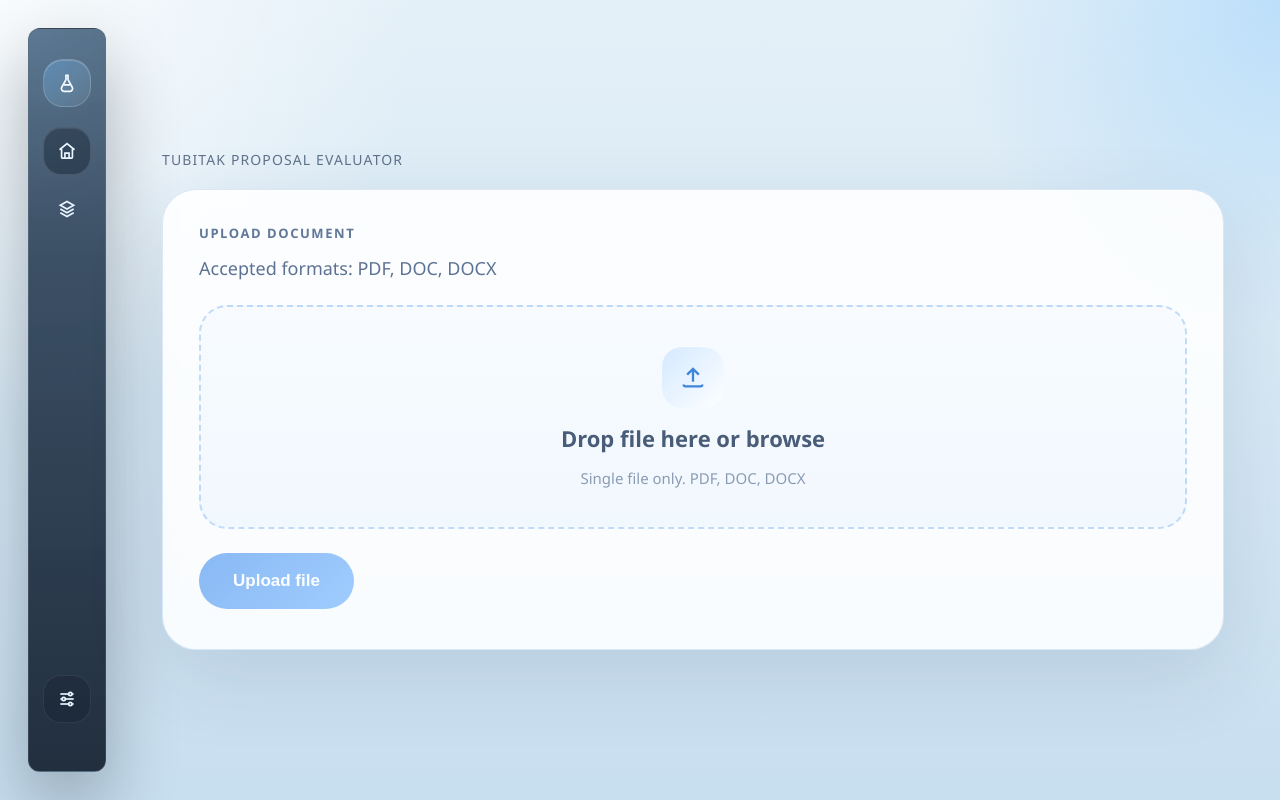
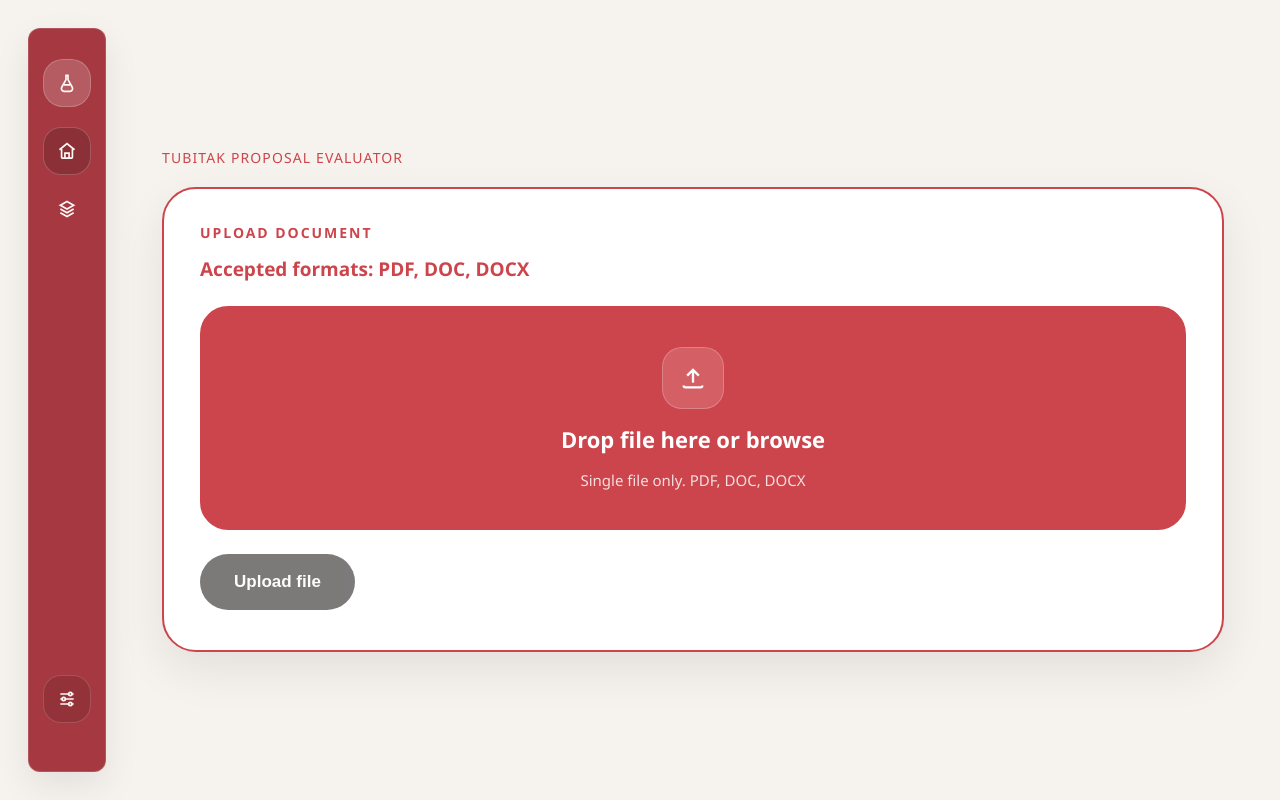
Before and after one commit to 214X/tubitak-proposal-evaluator, a Next.js app in the folder frontend/: page /home in a window 1280 px wide. Built offline with nearby package versions, Linux system fonts and the light colour scheme; no server answers.

Commit message:
Themes updated.

```diff
--- a/frontend/components/layout/app-shell/app-shell.module.css
+++ b/frontend/components/layout/app-shell/app-shell.module.css
@@ -5,33 +5,35 @@
   --sidebar-inline-padding: 10px;
   --sidebar-control-size: 48px;
   --sidebar-control-radius: 18px;
-  --app-bg-start: #e4f0f8;
-  --app-bg-end: #c8dff0;
-  --app-text: #10243f;
-  --app-muted: #60718b;
-  --app-panel: rgba(255, 255, 255, 0.74);
-  --app-panel-strong: rgba(255, 255, 255, 0.9);
-  --app-panel-border: rgba(255, 255, 255, 0.42);
-  --app-shadow: 0 24px 80px rgba(20, 36, 63, 0.16);
-  --sidebar-bg-top: rgba(53, 78, 104, 0.9);
-  --sidebar-bg-bottom: rgba(19, 31, 47, 0.92);
-  --sidebar-border: rgba(255, 255, 255, 0.1);
-  --sidebar-text: #f5fbff;
-  --sidebar-muted: rgba(230, 241, 255, 0.72);
-  --sidebar-hover: rgba(255, 255, 255, 0.08);
-  --sidebar-active: rgba(10, 20, 35, 0.36);
-  --sidebar-active-border: rgba(255, 255, 255, 0.12);
-  --accent: #4da6ff;
-  --accent-strong: #2f80ed;
+  --app-bg: #f6f2ee;
+  --app-text: #171312;
+  --app-muted: #726460;
+  --app-panel: #ffffff;
+  --app-panel-strong: #fcfaf8;
+  --app-panel-border: rgba(205, 69, 76, 0.22);
+  --app-shadow: 0 18px 48px rgba(18, 14, 13, 0.08);
+  --sidebar-bg: #a53840;
+  --sidebar-border: rgba(255, 255, 255, 0.14);
+  --sidebar-text: #fff8f5;
+  --sidebar-muted: rgba(255, 248, 245, 0.72);
+  --sidebar-hover: rgba(255, 255, 255, 0.12);
+  --sidebar-active: rgba(23, 19, 18, 0.18);
+  --sidebar-active-border: rgba(255, 255, 255, 0.2);
+  --accent: #cd454c;
+  --accent-strong: #a9343b;
+  --accent-soft: rgba(205, 69, 76, 0.1);
+  --accent-soft-strong: rgba(205, 69, 76, 0.16);
+  --surface-tint: #ffffff;
+  --surface-muted: #f7f2ef;
+  --button-bg: #171312;
+  --button-bg-hover: #2a2422;
+  --button-text: #fffaf8;
   min-height: 100vh;
   display: grid;
   grid-template-columns: var(--sidebar-width) minmax(0, 1fr);
   gap: 28px;
   padding: 28px;
-  background:
-    radial-gradient(circle at top left, rgba(255, 255, 255, 0.78), transparent 28%),
-    radial-gradient(circle at top right, rgba(87, 180, 255, 0.28), transparent 22%),
-    linear-gradient(180deg, var(--app-bg-start) 0%, var(--app-bg-end) 100%);
+  background: var(--app-bg);
   color: var(--app-text);
   transition:
     grid-template-columns 320ms cubic-bezier(0.22, 1, 0.36, 1),
@@ -41,24 +43,29 @@
 }
 
 .themeDark {
-  --app-bg-start: #16293f;
-  --app-bg-end: #0d1624;
-  --app-text: #edf6ff;
-  --app-muted: #9db0c8;
-  --app-panel: rgba(8, 16, 28, 0.56);
-  --app-panel-strong: rgba(12, 23, 38, 0.8);
-  --app-panel-border: rgba(176, 211, 255, 0.1);
-  --app-shadow: 0 28px 100px rgba(0, 0, 0, 0.35);
-  --sidebar-bg-top: rgba(32, 49, 72, 0.92);
-  --sidebar-bg-bottom: rgba(7, 14, 23, 0.96);
-  --sidebar-border: rgba(169, 205, 255, 0.08);
-  --sidebar-text: #f2f7ff;
-  --sidebar-muted: rgba(211, 228, 255, 0.68);
-  --sidebar-hover: rgba(255, 255, 255, 0.06);
-  --sidebar-active: rgba(255, 255, 255, 0.08);
-  --sidebar-active-border: rgba(181, 219, 255, 0.08);
-  --accent: #6eb7ff;
-  --accent-strong: #4ea1ff;
+  --app-bg: #1a1615;
+  --app-text: #f4efec;
+  --app-muted: #b4a7a1;
+  --app-panel: #26201f;
+  --app-panel-strong: #2d2625;
+  --app-panel-border: rgba(214, 83, 90, 0.24);
+  --app-shadow: 0 20px 56px rgba(0, 0, 0, 0.28);
+  --sidebar-bg: #8b3f43;
+  --sidebar-border: rgba(255, 255, 255, 0.14);
+  --sidebar-text: #fff8f5;
+  --sidebar-muted: rgba(255, 248, 245, 0.58);
+  --sidebar-hover: rgba(255, 255, 255, 0.14);
+  --sidebar-active: rgba(0, 0, 0, 0.22);
+  --sidebar-active-border: rgba(255, 255, 255, 0.22);
+  --accent: #d6535a;
+  --accent-strong: #b5444b;
+  --accent-soft: rgba(214, 83, 90, 0.14);
+  --accent-soft-strong: rgba(214, 83, 90, 0.2);
+  --surface-tint: #26201f;
+  --surface-muted: #211b1a;
+  --button-bg: #f4efec;
+  --button-bg-hover: #ffffff;
+  --button-text: #1a1615;
 }
 
 .right {
--- a/frontend/components/layout/sidebar/sidebar.module.css
+++ b/frontend/components/layout/sidebar/sidebar.module.css
@@ -9,31 +9,20 @@
   overflow: hidden;
   border: 1px solid var(--sidebar-border);
   border-radius: 12px;
-  background:
-    linear-gradient(180deg, var(--sidebar-bg-top) 0%, var(--sidebar-bg-bottom) 100%);
-  box-shadow: 0 32px 70px rgba(8, 14, 23, 0.3);
-  backdrop-filter: blur(22px);
+  background: var(--sidebar-bg);
+  box-shadow: 0 14px 36px rgba(18, 14, 13, 0.08);
+  backdrop-filter: blur(10px);
   color: var(--sidebar-text);
   transition:
     width 320ms cubic-bezier(0.22, 1, 0.36, 1),
     padding 220ms ease,
     border-radius 220ms ease,
     box-shadow 280ms ease,
-    background 320ms ease,
+    background-color 320ms ease,
     border-color 280ms ease,
     color 240ms ease,
     transform 320ms cubic-bezier(0.22, 1, 0.36, 1);
   view-transition-name: app-sidebar;
-}
-
-.sidebar::before {
-  content: "";
-  position: absolute;
-  inset: 0;
-  background:
-    radial-gradient(circle at top left, rgba(139, 206, 255, 0.15), transparent 26%),
-    linear-gradient(180deg, rgba(255, 255, 255, 0.06), transparent 30%);
-  pointer-events: none;
 }
 
 /* Shell structure */
@@ -51,7 +40,7 @@
   height: 1px;
   margin: 0 4px 18px;
   opacity: 0;
-  background: linear-gradient(90deg, transparent, rgba(255, 255, 255, 0.14), transparent);
+  background: color-mix(in srgb, var(--sidebar-text) 10%, transparent);
   transition: opacity 220ms ease;
 }
 
@@ -72,10 +61,10 @@
   place-items: center;
   margin-inline: auto;
   flex: 0 0 auto;
-  border: 1px solid rgba(255, 255, 255, 0.16);
+  border: 1px solid rgba(255, 255, 255, 0.2);
   border-radius: calc(var(--sidebar-control-radius) + 2px);
-  background: linear-gradient(135deg, rgba(109, 190, 255, 0.34), rgba(255, 255, 255, 0.08));
-  box-shadow: inset 0 1px 0 rgba(255, 255, 255, 0.18);
+  background: rgba(255, 255, 255, 0.18);
+  box-shadow: none;
   transition:
     width 280ms cubic-bezier(0.22, 1, 0.36, 1),
     height 280ms cubic-bezier(0.22, 1, 0.36, 1),
@@ -154,7 +143,7 @@
 .navButtonActive {
   border-color: var(--sidebar-active-border);
   background: var(--sidebar-active);
-  box-shadow: inset 0 1px 0 rgba(255, 255, 255, 0.08);
+  box-shadow: none;
 }
 
 .navIcon {
@@ -163,7 +152,7 @@
   display: grid;
   flex: 0 0 auto;
   place-items: center;
-  color: #e8f5ff;
+  color: var(--sidebar-text);
 }
 
 .navIcon :global(svg) {
@@ -217,9 +206,9 @@
   gap: 14px;
   margin-inline: auto;
   padding: 0;
-  border: 1px solid rgba(255, 255, 255, 0.08);
+  border: 1px solid rgba(255, 255, 255, 0.16);
   border-radius: var(--sidebar-control-radius);
-  background: rgba(5, 13, 24, 0.18);
+  background: rgba(0, 0, 0, 0.1);
   color: var(--sidebar-text);
   cursor: pointer;
   transition:
@@ -233,8 +222,8 @@
 }
 
 .settingsToggle:hover {
-  background: rgba(255, 255, 255, 0.08);
-  border-color: rgba(255, 255, 255, 0.14);
+  background: var(--sidebar-hover);
+  border-color: var(--sidebar-active-border);
 }
 
 .settingLeft {
@@ -287,7 +276,7 @@
 }
 
 .settingButton:hover {
-  background: rgba(255, 255, 255, 0.055);
+  background: var(--sidebar-hover);
   transform: translateX(0);
 }
 
@@ -298,8 +287,8 @@
   flex: 0 0 auto;
   place-items: center;
   border-radius: 12px;
-  background: linear-gradient(135deg, rgba(115, 197, 255, 0.18), rgba(255, 255, 255, 0.06));
-  color: #ffffff;
+  background: rgba(255, 255, 255, 0.18);
+  color: var(--sidebar-text);
 }
 
 .settingIcon :global(svg) {
@@ -313,8 +302,8 @@
   display: grid;
   place-items: center;
   border-radius: 14px;
-  background: linear-gradient(135deg, rgba(115, 197, 255, 0.24), rgba(255, 255, 255, 0.08));
-  color: #ffffff;
+  background: rgba(255, 255, 255, 0.18);
+  color: var(--sidebar-text);
 }
 
 .chevron {
@@ -342,13 +331,10 @@
   display: grid;
   gap: 6px;
   padding: 10px;
-  border: 1px solid rgba(255, 255, 255, 0.08);
+  border: 1px solid rgba(255, 255, 255, 0.16);
   border-radius: 18px;
-  background:
-    linear-gradient(180deg, rgba(8, 17, 29, 0.5), rgba(7, 14, 23, 0.36));
-  box-shadow:
-    inset 0 1px 0 rgba(255, 255, 255, 0.05),
-    0 12px 28px rgba(0, 0, 0, 0.14);
+  background: rgba(0, 0, 0, 0.14);
+  box-shadow: 0 8px 22px rgba(0, 0, 0, 0.08);
   transition:
     background 240ms ease,
     border-color 240ms ease,
--- a/frontend/components/pages/debug-flow/debug-flow.module.css
+++ b/frontend/components/pages/debug-flow/debug-flow.module.css
@@ -17,7 +17,7 @@
   font-size: 14px;
   letter-spacing: 0.08em;
   text-transform: uppercase;
-  color: var(--app-muted);
+  color: var(--accent);
 }
 
 @media (max-width: 960px) {
--- a/frontend/components/pages/homepage/homepage.module.css
+++ b/frontend/components/pages/homepage/homepage.module.css
@@ -17,7 +17,7 @@
   font-size: 14px;
   letter-spacing: 0.08em;
   text-transform: uppercase;
-  color: var(--app-muted);
+  color: var(--accent);
 }
 
 @media (max-width: 960px) {
--- a/frontend/components/upload-panel/upload-panel.module.css
+++ b/frontend/components/upload-panel/upload-panel.module.css
@@ -3,11 +3,9 @@
   gap: 24px;
   padding: 34px 36px 40px;
   border-radius: 34px;
-  background: rgba(255, 255, 255, 0.88);
-  border: 1px solid rgba(214, 229, 245, 0.9);
-  box-shadow:
-    0 28px 80px rgba(32, 57, 88, 0.12),
-    inset 0 1px 0 rgba(255, 255, 255, 0.6);
+  background: var(--surface-tint);
+  border: 2px solid var(--accent);
+  box-shadow: var(--app-shadow);
 }
 
 .uploadHeader {
@@ -17,27 +15,27 @@
 
 .sectionLabel {
   margin: 0 0 14px;
-  font-size: 13px;
-  font-weight: 600;
-  letter-spacing: 0.12em;
+  font-size: 14px;
+  font-weight: 800;
+  letter-spacing: 0.14em;
   text-transform: uppercase;
-  color: #60779a;
+  color: var(--accent);
 }
 
 .sectionText {
   margin: 0;
-  font-size: 18px;
+  font-size: 19px;
+  font-weight: 600;
   line-height: 1.4;
-  color: #5d7293;
+  color: var(--accent);
 }
 
 .dropzone {
   position: relative;
   display: block;
   border-radius: 28px;
-  border: 2px dashed rgba(127, 180, 237, 0.45);
-  background:
-    linear-gradient(180deg, rgba(247, 251, 255, 0.94), rgba(239, 246, 254, 0.82));
+  border: 2px solid var(--accent);
+  background: var(--accent);
   cursor: pointer;
   transition:
     border-color 220ms ease,
@@ -47,9 +45,9 @@
 }
 
 .dropzone:hover {
-  border-color: rgba(77, 166, 255, 0.78);
+  border-color: var(--accent-strong);
   transform: translateY(-1px);
-  box-shadow: 0 18px 36px rgba(77, 166, 255, 0.14);
+  box-shadow: 0 12px 28px color-mix(in srgb, var(--accent) 28%, transparent);
 }
 
 .fileInput {
@@ -66,7 +64,7 @@
   gap: 10px;
   padding: 36px 24px;
   text-align: center;
-  color: #556a87;
+  color: #ffffff;
 }
 
 .dropzoneIcon {
@@ -75,9 +73,9 @@
   display: grid;
   place-items: center;
   border-radius: 20px;
-  background: linear-gradient(135deg, rgba(77, 166, 255, 0.2), rgba(255, 255, 255, 0.88));
-  color: #3d85db;
-  box-shadow: inset 0 1px 0 rgba(255, 255, 255, 0.9);
+  background: rgba(255, 255, 255, 0.14);
+  color: #ffffff;
+  border: 1px solid rgba(255, 255, 255, 0.22);
 }
 
 .dropzoneIcon :global(svg) {
@@ -87,13 +85,13 @@
 
 .dropzoneTitle {
   font-size: 22px;
-  font-weight: 700;
-  color: #495d79;
+  font-weight: 800;
+  color: #ffffff;
 }
 
 .dropzoneNote {
   font-size: 15px;
-  color: #8a9cb4;
+  color: rgba(255, 255, 255, 0.82);
 }
 
 .fileCard {
@@ -103,9 +101,8 @@
   gap: 18px;
   padding: 16px 18px;
   border-radius: 22px;
-  background: rgba(246, 250, 255, 0.96);
-  border: 1px solid rgba(209, 223, 240, 0.88);
-  box-shadow: inset 0 1px 0 rgba(255, 255, 255, 0.95);
+  background: var(--app-panel-strong);
+  border: 2px solid var(--accent);
 }
 
 .fileMeta {
@@ -121,7 +118,7 @@
   display: grid;
   place-items: center;
   border-radius: 16px;
-  background: linear-gradient(135deg, #f65c63, #ff7d7d);
+  background: var(--accent);
   color: #ffffff;
   font-size: 12px;
   font-weight: 800;
@@ -130,7 +127,7 @@
 
 .fileName {
   margin: 0 0 4px;
-  color: #25364b;
+  color: var(--app-text);
   font-size: 20px;
   font-weight: 700;
   overflow-wrap: anywhere;
@@ -138,7 +135,7 @@
 
 .fileSize {
   margin: 0;
-  color: #8295ae;
+  color: var(--app-muted);
   font-size: 15px;
 }
 
@@ -150,8 +147,8 @@
   flex: 0 0 auto;
   border: 0;
   border-radius: 14px;
-  background: rgba(33, 48, 67, 0.06);
-  color: #71839a;
+  background: color-mix(in srgb, var(--app-text) 7%, transparent);
+  color: var(--app-muted);
   cursor: pointer;
   transition:
     background 180ms ease,
@@ -160,8 +157,8 @@
 }
 
 .removeButton:hover {
-  background: rgba(244, 97, 97, 0.12);
-  color: #d14f4f;
+  background: color-mix(in srgb, var(--accent) 14%, transparent);
+  color: var(--accent);
   transform: translateY(-1px);
 }
 
@@ -178,16 +175,16 @@
 
 .uploadedLabel {
   margin: 0;
-  color: #7085a3;
+  color: var(--accent);
   font-size: 12px;
-  font-weight: 700;
+  font-weight: 800;
   letter-spacing: 0.08em;
   text-transform: uppercase;
 }
 
 .uploadedName {
   margin: 0;
-  color: #334760;
+  color: var(--app-text);
   font-size: 15px;
   font-weight: 600;
 }
@@ -203,21 +200,23 @@
   border: 0;
   border-radius: 999px;
   padding: 18px 34px;
-  background: linear-gradient(135deg, #3184eb, #59a7ff);
-  color: #ffffff;
+  background: var(--button-bg);
+  color: var(--button-text);
   font-size: 17px;
   font-weight: 800;
   cursor: pointer;
-  box-shadow: 0 18px 42px rgba(49, 132, 235, 0.24);
+  box-shadow: 0 10px 24px rgba(18, 14, 13, 0.12);
   transition:
     transform 180ms ease,
     box-shadow 180ms ease,
+    background-color 180ms ease,
     opacity 180ms ease;
 }
 
 .button:hover:not(:disabled) {
   transform: translateY(-1px);
-  box-shadow: 0 22px 50px rgba(49, 132, 235, 0.28);
+  background: var(--button-bg-hover);
+  box-shadow: 0 12px 28px rgba(18, 14, 13, 0.14);
 }
 
 .button:disabled {
@@ -230,8 +229,8 @@
   border: 0;
   border-radius: 999px;
   padding: 16px 24px;
-  background: rgba(28, 45, 68, 0.08);
-  color: #566b88;
+  background: color-mix(in srgb, var(--app-text) 8%, transparent);
+  color: var(--app-muted);
   font-size: 15px;
   font-weight: 700;
   cursor: pointer;
@@ -239,7 +238,7 @@
 
 .errorText {
   margin: 0;
-  color: #b42318;
+  color: var(--accent);
   font-size: 14px;
   font-weight: 600;
 }
```
